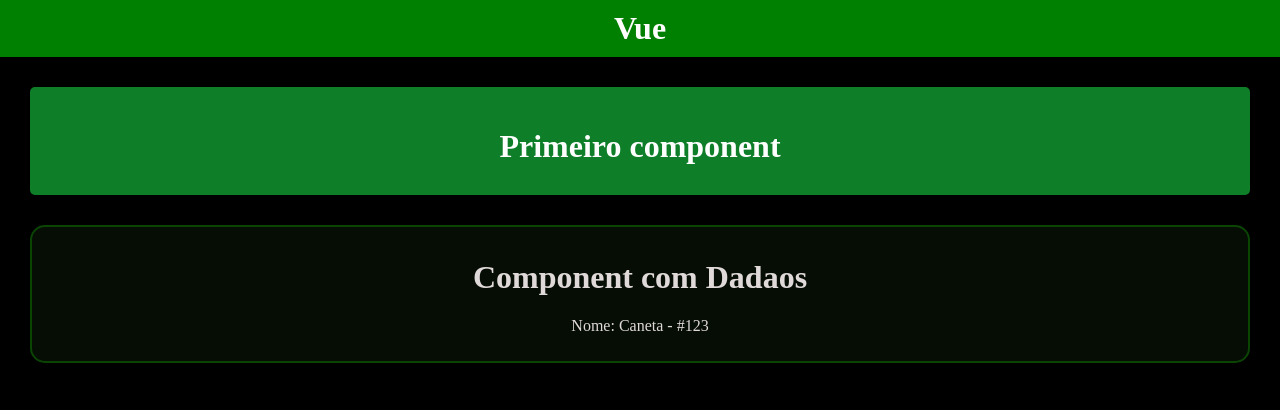
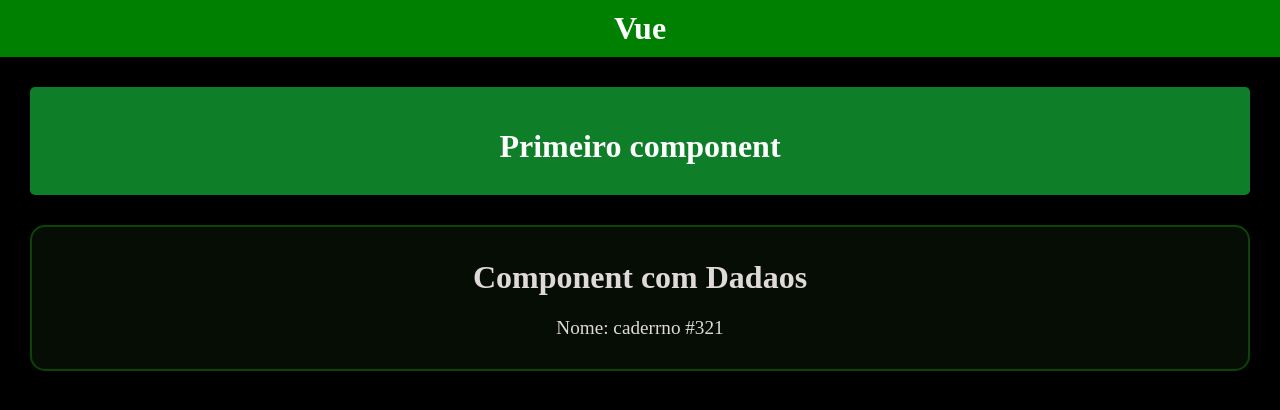
Before and after one commit to allancssio1/vue-studing, a Vue app: page / in a window 1280 px wide. Shown: the top 410 px of the page. Built offline with nearby package versions, Linux system fonts and the light colour scheme.

Commit message:
using options api to render data on screen

```diff
--- a/src/components/WithDatas.vue
+++ b/src/components/WithDatas.vue
@@ -1,7 +1,7 @@
 <template>
   <div>
     <h1>Component com Dadaos</h1>
-    <p>Nome: Caneta - #123</p>
+    <p>Nome: {{ productName }} {{ code }}</p>
   </div>
 </template>
 
@@ -14,6 +14,19 @@
   margin: 30px;
   padding: 10px;
 }
+p {
+  font-size: 1.2rem;
+}
 </style>
 
-<script></script>
+<script>
+// optional API
+export default {
+  data: function () {
+    return {
+      productName: 'caderrno',
+      code: '#321',
+    }
+  },
+}
+</script>
```
